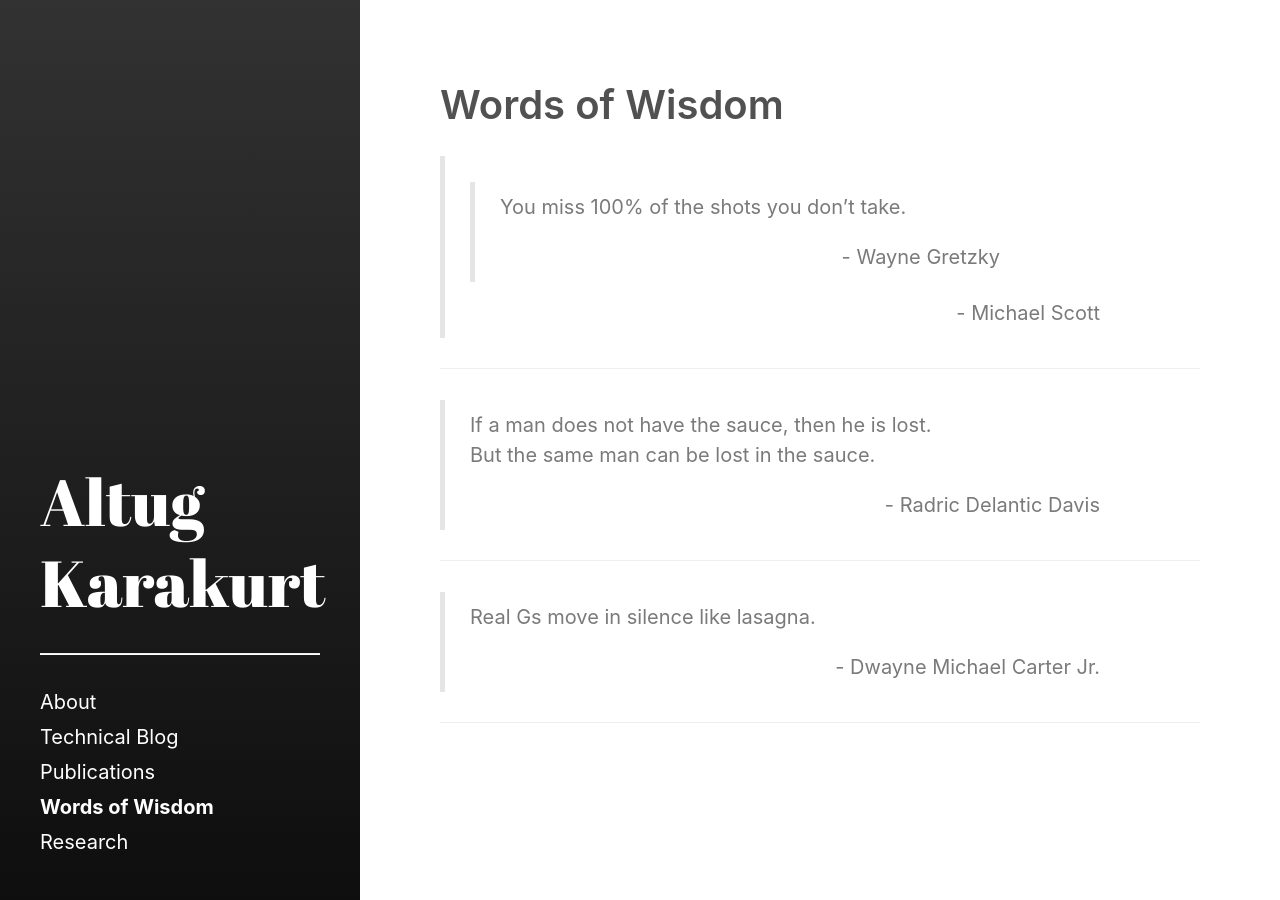
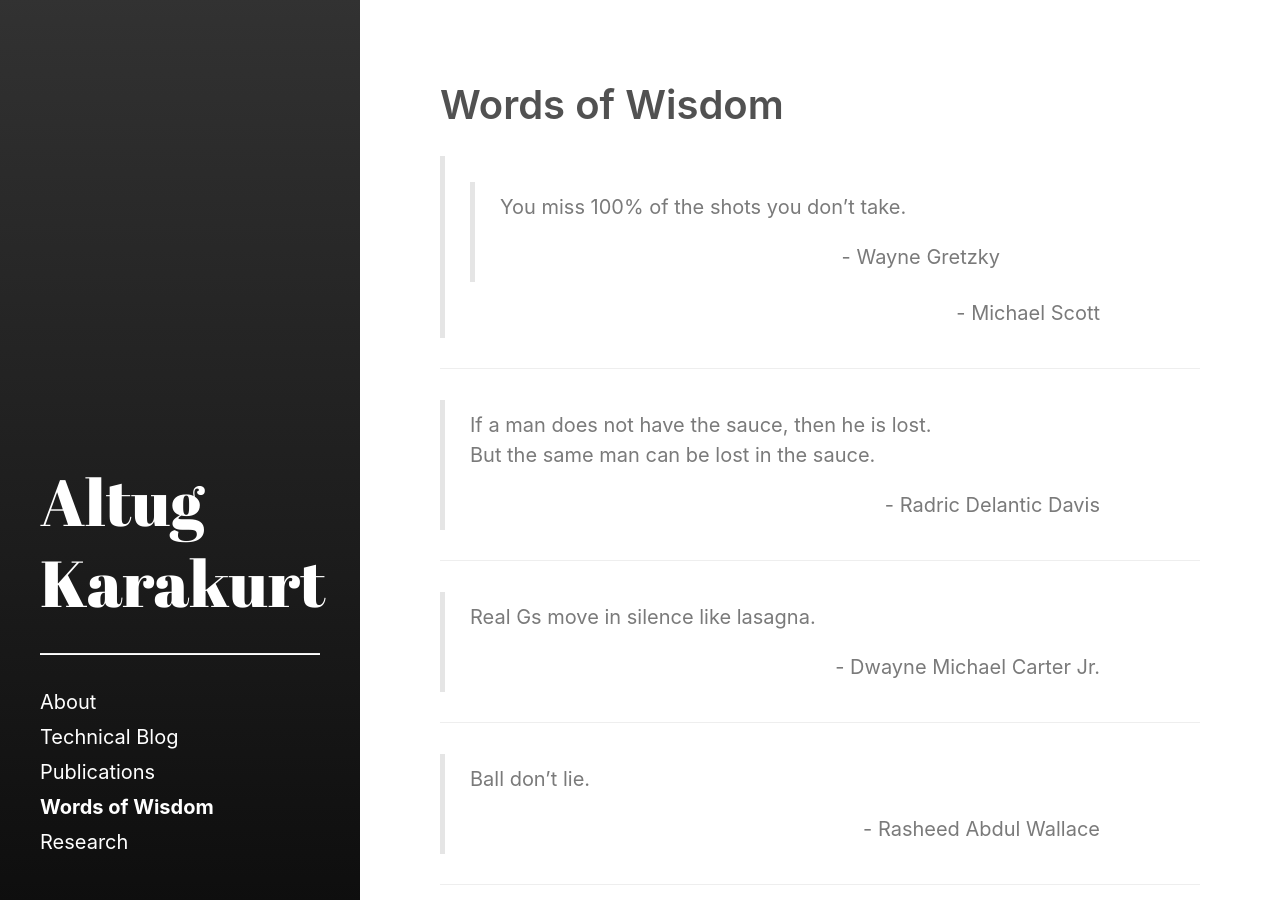
Before and after one commit to altugkarakurt/altugkarakurt.github.io, a Jekyll site: the page built from quotes.md, in a window 1280 px wide. Built offline with Jekyll 4.4.1, drawn with Linux system fonts in a browser that asks for light colours.

Commit message:
Update quotes.md

```diff
--- a/quotes.md
+++ b/quotes.md
@@ -15,3 +15,6 @@ sidebar_link: true
 > Real Gs move in silence like lasagna.
 > <div style="text-align: right"> - Dwayne Michael Carter Jr. </div>
 <hr>
+> Ball don't lie.
+> <div style="text-align: right"> - Rasheed Abdul Wallace </div>
+<hr>
```
